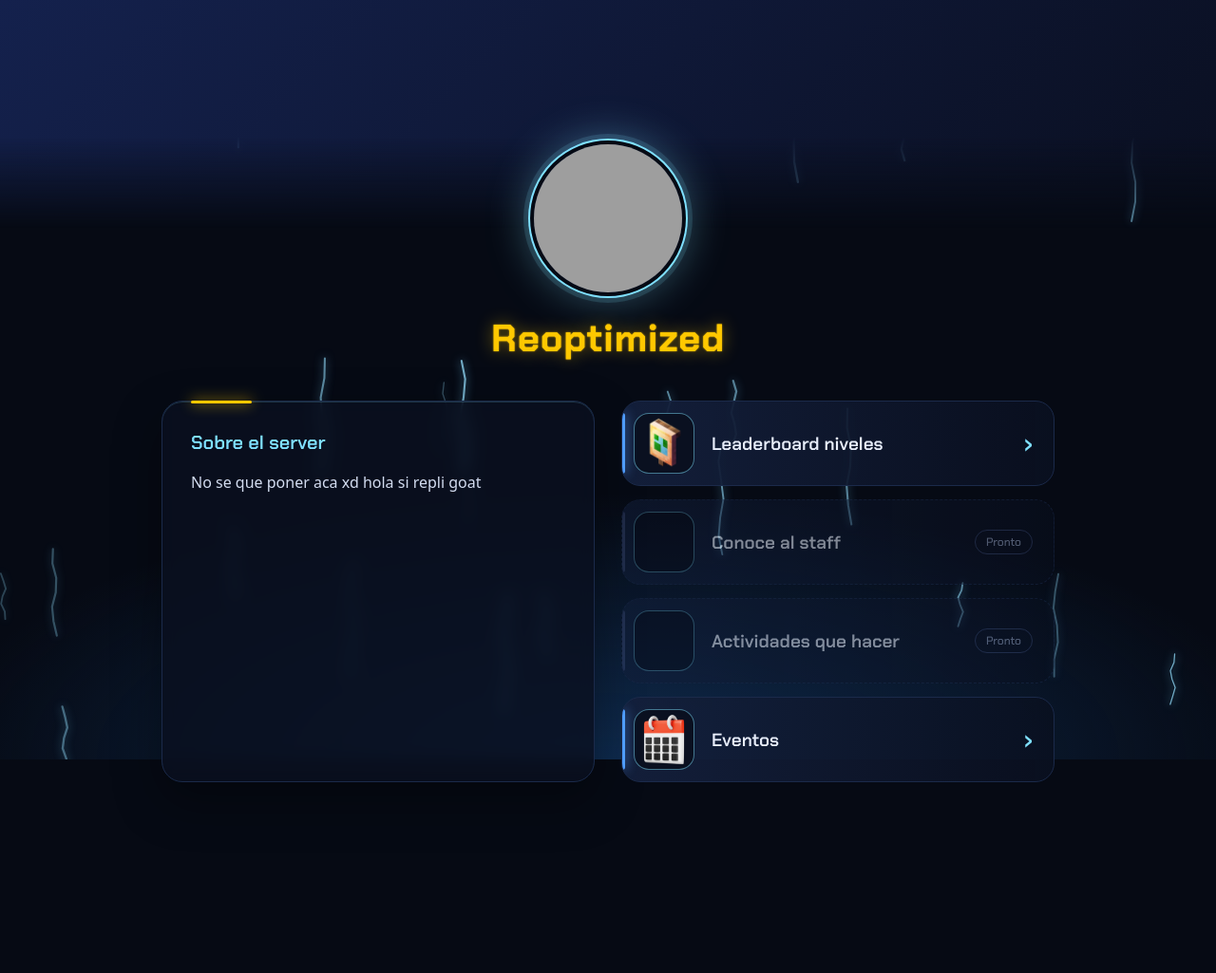
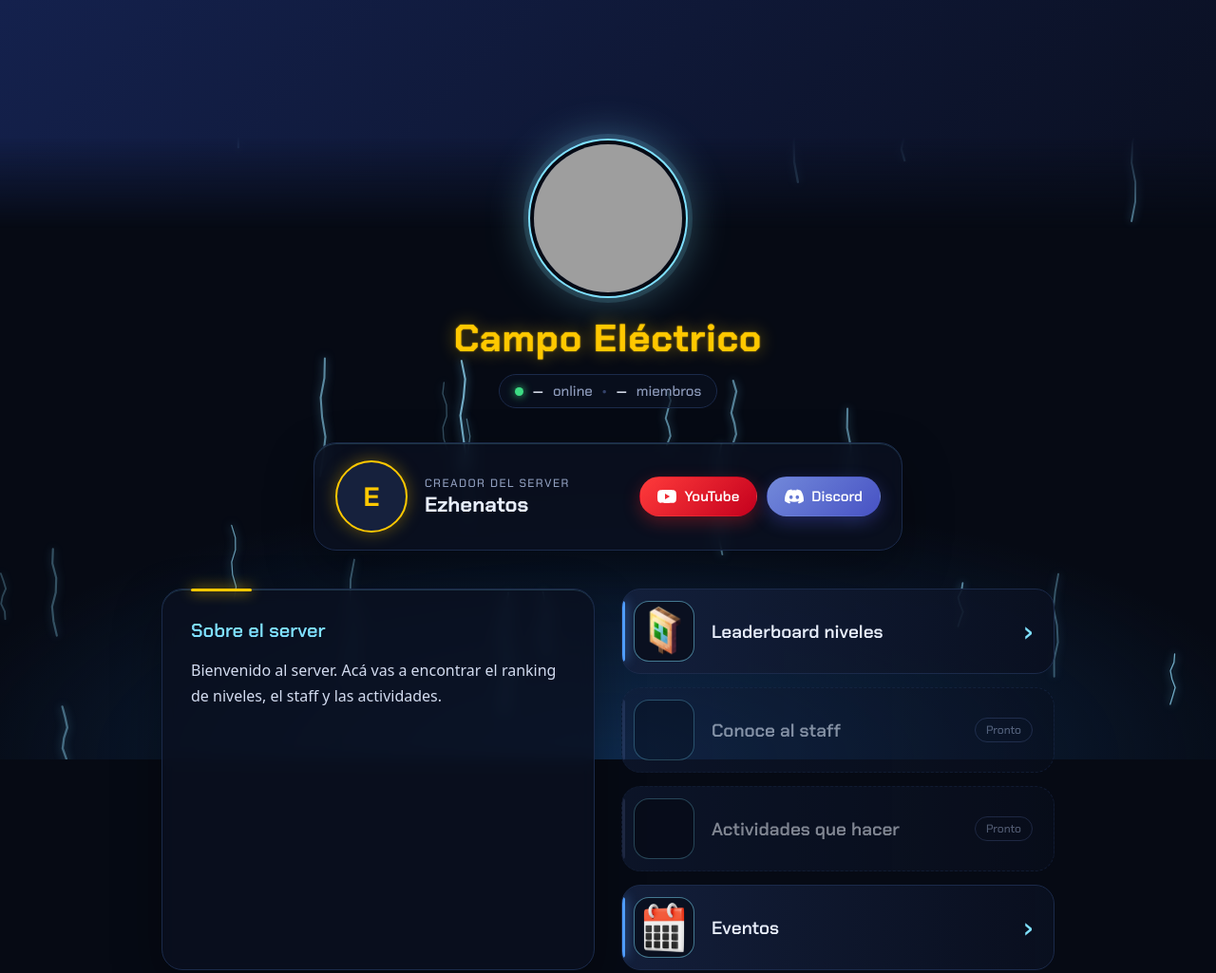
Before and after one commit to HugatoDMC/campoelectrico, a plain HTML site: page index.html in a window 1280 px wide. Shown: the whole page at 95% size. Before the commit the page ends 880 px from the top, so only its background shows below. Drawn offline with Linux system fonts and the light colour scheme; grey boxes are pictures that could not be loaded.

Commit message:
Update index.html

```diff
--- a/index.html
+++ b/index.html
@@ -8,7 +8,7 @@
 <link rel="preconnect" href="https://fonts.gstatic.com" crossorigin>
 <link href="https://fonts.googleapis.com/css2?family=Chakra+Petch:wght@500;600;700&display=swap" rel="stylesheet">
 <style>
-  :root { --bg:#060a14; --panel:rgba(10,16,32,.82); --line:#1b2a4a; --cyan:#7fe0ff; --blue:#4f9dff; --gold:#ffc800; --text:#e8eefb; --mute:#8f9dbd; }
+  :root { --bg:#060a14; --panel:rgba(10,16,32,.82); --line:#1b2a4a; --cyan:#7fe0ff; --blue:#4f9dff; --gold:#ffc800; --text:#e8eefb; --mute:#8f9dbd; --green:#3ddc84; }
   * { box-sizing: border-box; }
   body { margin: 0; font-family: "Chakra Petch", system-ui, -apple-system, sans-serif; background: radial-gradient(ellipse 80% 50% at 50% 100%, #0e2a4d 0%, transparent 70%), var(--bg); background-attachment: fixed; color: var(--text); min-height: 100vh; overflow-x: hidden; }
   a:focus-visible { outline: 2px solid var(--gold); outline-offset: 3px; }
@@ -30,6 +30,33 @@
                  animation: popIn .8s cubic-bezier(.2,.9,.3,1.25) .35s backwards; }
   .server-icon img { width: 100%; height: 100%; object-fit: cover; display: block; }
   h1 { margin: 18px 0 0; font-size: 40px; font-weight: 700; letter-spacing: .02em; color: var(--gold); text-shadow: 0 0 18px rgba(255,200,0,.45), 0 0 2px rgba(255,200,0,.8); }
+
+  .counts { display: inline-flex; align-items: center; gap: 10px; margin-top: 12px; padding: 7px 16px; border-radius: 999px;
+            background: rgba(10,16,32,.7); border: 1px solid var(--line); font-size: 15px; color: var(--mute); }
+  .counts .dot { width: 9px; height: 9px; border-radius: 50%; background: var(--green); box-shadow: 0 0 10px var(--green); }
+  .counts strong { color: var(--text); font-weight: 600; }
+  .counts .sep { color: #34426a; }
+
+  .creator { margin: 36px auto 0; max-width: 620px; display: flex; align-items: center; gap: 18px; flex-wrap: wrap; justify-content: center;
+             padding: 18px 22px; border-radius: 24px; background: var(--panel); border: 1px solid var(--line);
+             backdrop-filter: blur(8px); -webkit-backdrop-filter: blur(8px); box-shadow: 0 20px 50px rgba(0,0,0,.35), inset 0 1px 0 rgba(127,224,255,.18); }
+  .creator-avatar { position: relative; width: 76px; height: 76px; border-radius: 50%; flex-shrink: 0; overflow: hidden;
+                    border: 2px solid var(--gold); box-shadow: 0 0 18px rgba(255,200,0,.35); background: #16213d;
+                    display: flex; align-items: center; justify-content: center; font-size: 28px; font-weight: 700; color: var(--gold); }
+  .creator-avatar img { width: 100%; height: 100%; object-fit: cover; display: block; position: relative; }
+  .creator-info { flex: 1; min-width: 180px; }
+  .creator-label { font-size: 12px; text-transform: uppercase; letter-spacing: .12em; color: var(--mute); }
+  .creator-name { font-size: 22px; font-weight: 700; color: var(--text); }
+  .creator-btns { display: flex; gap: 10px; flex-wrap: wrap; }
+  .cbtn { display: inline-flex; align-items: center; gap: 8px; padding: 10px 18px; border-radius: 999px; text-decoration: none;
+          font-weight: 600; font-size: 15px; color: #fff; border: 1px solid transparent;
+          transition: transform .2s ease, box-shadow .2s ease; }
+  .cbtn svg { width: 20px; height: 20px; flex-shrink: 0; }
+  .cbtn:hover { transform: translateY(-2px); }
+  .cbtn.yt { background: linear-gradient(135deg, #ff3b3b, #c4001d); box-shadow: 0 6px 18px rgba(255,40,40,.3); }
+  .cbtn.yt:hover { box-shadow: 0 10px 26px rgba(255,40,40,.5); }
+  .cbtn.dc { background: linear-gradient(135deg, #7289da, #4752c4); box-shadow: 0 6px 18px rgba(88,101,242,.3); }
+  .cbtn.dc:hover { box-shadow: 0 10px 26px rgba(88,101,242,.5); }
 
   .content { display: grid; grid-template-columns: 1fr 1fr; gap: 28px; margin-top: 40px; align-items: stretch; }
 
@@ -64,7 +91,7 @@
 
   @media (prefers-reduced-motion: reduce) {
     .hero, .server-icon, .reveal { animation: none; }
-    .menu-item, .menu-item::before, .menu-item::after { transition: none; }
+    .menu-item, .menu-item::before, .menu-item::after, .cbtn { transition: none; }
   }
 
   @media (max-width: 760px) {
@@ -72,6 +99,11 @@
     .server-head { margin-top: -64px; }
     .server-icon { width: 124px; height: 124px; font-size: 32px; }
     h1 { font-size: 28px; }
+    .counts { font-size: 13px; }
+    .creator { margin-top: 26px; padding: 16px; gap: 14px; }
+    .creator-avatar { width: 64px; height: 64px; }
+    .creator-name { font-size: 19px; }
+    .cbtn { padding: 9px 14px; font-size: 14px; }
     .content { grid-template-columns: 1fr; gap: 20px; margin-top: 28px; }
     .desc-card { min-height: auto; padding: 24px 22px; }
     .menu-item { min-height: 76px; padding: 10px 16px 10px 10px; flex: none; }
@@ -88,34 +120,61 @@
 <div class="wrap">
   <div class="server-head">
     <div class="server-icon" id="icon-box"><span id="initials">CE</span></div>
-    <h1 id="server-name" class="reveal" style="--d:.5s">Campo Eléctrico</h1>
+    <h1 class="reveal" style="--d:.5s">Campo Eléctrico</h1>
+    <div class="counts reveal" style="--d:.55s">
+      <span class="dot"></span>
+      <strong id="online">—</strong> online
+      <span class="sep">•</span>
+      <strong id="total">—</strong> miembros
+    </div>
   </div>
 
+  <section class="creator reveal" style="--d:.6s">
+    <div class="creator-avatar">
+      <span>E</span>
+      <img src="assets/icons/ezhenatos.png" alt="Ezhenatos" onerror="this.remove()">
+    </div>
+    <div class="creator-info">
+      <div class="creator-label">Creador del server</div>
+      <div class="creator-name">Ezhenatos</div>
+    </div>
+    <div class="creator-btns">
+      <a class="cbtn yt" href="https://www.youtube.com/@Ezhenatos" target="_blank" rel="noopener">
+        <svg viewBox="0 0 24 24" fill="currentColor" aria-hidden="true"><path d="M23.5 6.2a3 3 0 0 0-2.1-2.1C19.5 3.6 12 3.6 12 3.6s-7.5 0-9.4.5A3 3 0 0 0 .5 6.2 31 31 0 0 0 0 12a31 31 0 0 0 .5 5.8 3 3 0 0 0 2.1 2.1c1.9.5 9.4.5 9.4.5s7.5 0 9.4-.5a3 3 0 0 0 2.1-2.1A31 31 0 0 0 24 12a31 31 0 0 0-.5-5.8zM9.6 15.6V8.4l6.2 3.6-6.2 3.6z"/></svg>
+        YouTube
+      </a>
+      <a class="cbtn dc" href="https://discord.gg/ezhenatos" target="_blank" rel="noopener">
+        <svg viewBox="0 0 24 24" fill="currentColor" aria-hidden="true"><path d="M20.317 4.37a19.79 19.79 0 0 0-4.885-1.515.074.074 0 0 0-.079.037c-.211.375-.445.865-.608 1.25a18.27 18.27 0 0 0-5.487 0c-.164-.393-.406-.875-.618-1.25a.077.077 0 0 0-.079-.037A19.74 19.74 0 0 0 3.677 4.37a.07.07 0 0 0-.032.028C.533 9.046-.32 13.58.099 18.058a.082.082 0 0 0 .031.056c2.053 1.508 4.041 2.423 5.993 3.029a.077.077 0 0 0 .084-.028c.462-.63.874-1.295 1.226-1.994a.076.076 0 0 0-.042-.106c-.652-.248-1.274-.55-1.872-.892a.077.077 0 0 1-.008-.128c.126-.094.252-.192.372-.291a.074.074 0 0 1 .078-.01c3.928 1.793 8.18 1.793 12.062 0a.074.074 0 0 1 .079.009c.12.099.246.198.373.292a.077.077 0 0 1-.007.128 12.3 12.3 0 0 1-1.873.891.076.076 0 0 0-.04.107c.36.698.772 1.363 1.225 1.993a.076.076 0 0 0 .084.029c1.961-.607 3.95-1.522 6.002-3.029a.077.077 0 0 0 .031-.055c.5-5.177-.838-9.674-3.549-13.66a.061.061 0 0 0-.031-.03zM8.02 15.33c-1.183 0-2.157-1.086-2.157-2.419 0-1.333.956-2.419 2.157-2.419 1.21 0 2.176 1.096 2.157 2.42 0 1.332-.947 2.418-2.157 2.418zm7.975 0c-1.183 0-2.157-1.086-2.157-2.419 0-1.333.955-2.419 2.157-2.419 1.21 0 2.176 1.096 2.157 2.42 0 1.332-.946 2.418-2.157 2.418z"/></svg>
+        Discord
+      </a>
+    </div>
+  </section>
+
   <div class="content">
-    <section class="desc-card reveal" style="--d:.6s">
+    <section class="desc-card reveal" style="--d:.7s">
       <h2>Sobre el server</h2>
       <p id="desc">Cargando...</p>
     </section>
 
     <nav class="menu">
-      <a class="menu-item reveal" style="--d:.7s" href="leaderboard.html">
+      <a class="menu-item reveal" style="--d:.8s" href="leaderboard.html">
         <span class="menu-icon"><img src="assets/icons/leaderboard.png" alt="" onerror="this.remove()"></span>
         <span class="menu-label">Leaderboard niveles</span>
       </a>
 
-      <div class="menu-item locked reveal" style="--d:.8s" aria-disabled="true">
+      <div class="menu-item locked reveal" style="--d:.9s" aria-disabled="true">
         <span class="menu-icon"><img src="assets/icons/staff.png" alt="" onerror="this.remove()"></span>
         <span class="menu-label">Conoce al staff</span>
         <span class="soon">Pronto</span>
       </div>
 
-      <div class="menu-item locked reveal" style="--d:.9s" aria-disabled="true">
+      <div class="menu-item locked reveal" style="--d:1s" aria-disabled="true">
         <span class="menu-icon"><img src="assets/icons/actividades.png" alt="" onerror="this.remove()"></span>
         <span class="menu-label">Actividades que hacer</span>
         <span class="soon">Pronto</span>
       </div>
 
-      <a class="menu-item reveal" style="--d:1s" href="events.html">
+      <a class="menu-item reveal" style="--d:1.1s" href="events.html">
         <span class="menu-icon"><img src="assets/icons/events.png" alt="" onerror="this.remove()"></span>
         <span class="menu-label">Eventos</span>
       </a>
@@ -124,7 +183,7 @@
 </div>
 
 <script>
-const DEFAULT_NAME = "Campo Eléctrico";
+const SERVER_NAME = "Campo Eléctrico";
 
 /* ---------- Rayos celestes desde abajo ---------- */
 const canvas = document.getElementById("fx");
@@ -198,8 +257,7 @@ async function loadServer() {
   try {
     const r = await fetch(`server.json?t=${Date.now()}`, { cache: "no-store" });
     if (!r.ok) throw new Error(r.status);
-    const data = await r.json();
-    applyServer(data);
+    applyServer(await r.json());
   } catch (e) {
     console.warn("No se pudo leer server.json:", e);
     applyServer({});
@@ -207,14 +265,19 @@ async function loadServer() {
 }
 
 function applyServer(data) {
-  const name = data.name || DEFAULT_NAME;
-  document.title = name;
-  document.getElementById("server-name").textContent = name;
+  document.title = SERVER_NAME;
 
-  setIcon(data.icon, name);
+  setIcon(data.icon);
 
   document.getElementById("desc").textContent =
-    data.description || "No se que poner aca xd hola si repli goat";
+    data.description || "Bienvenido al server. Acá vas a encontrar el ranking de niveles, el staff y las actividades.";
+
+  if (typeof data.online === "number") {
+    document.getElementById("online").textContent = fmt(data.online);
+  }
+  if (typeof data.members === "number") {
+    document.getElementById("total").textContent = fmt(data.members);
+  }
 
   if (data.banner) {
     const hero = document.getElementById("hero");
@@ -228,9 +291,9 @@ function applyServer(data) {
   }
 }
 
-function setIcon(url, name) {
+function setIcon(url) {
   const box = document.getElementById("icon-box");
-  box.innerHTML = `<span id="initials">${initialsOf(name)}</span>`;
+  box.innerHTML = `<span id="initials">CE</span>`;
   if (!url) return;
 
   const img = new Image();
@@ -244,11 +307,12 @@ function setIcon(url, name) {
   img.src = url;
 }
 
-function initialsOf(name) {
-  return name.split(/\s+/).filter(Boolean).slice(0, 2).map(w => w[0].toUpperCase()).join("") || "CE";
+function fmt(n) {
+  return Number(n).toLocaleString("es-AR");
 }
 
 loadServer();
+setInterval(loadServer, 60000);
 </script>
 </body>
 </html>
```
